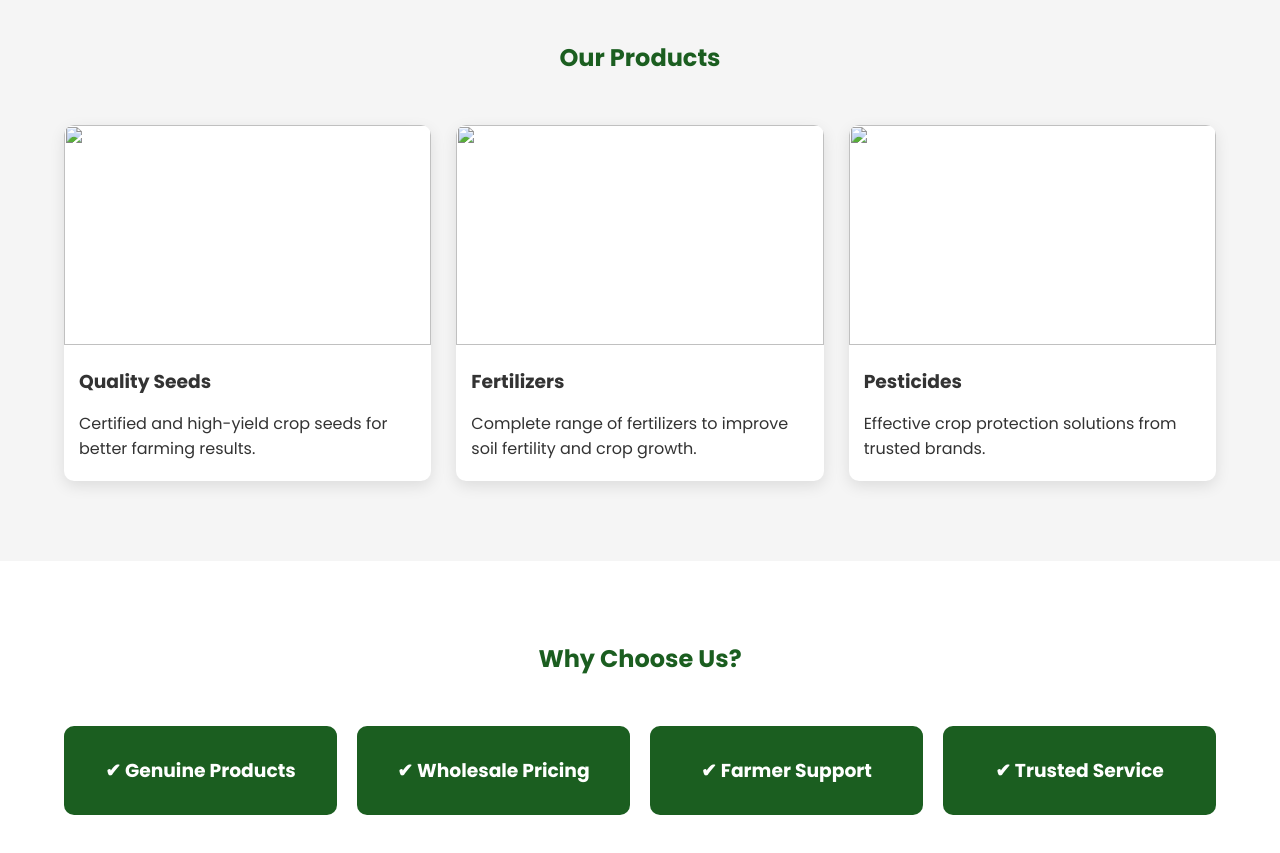
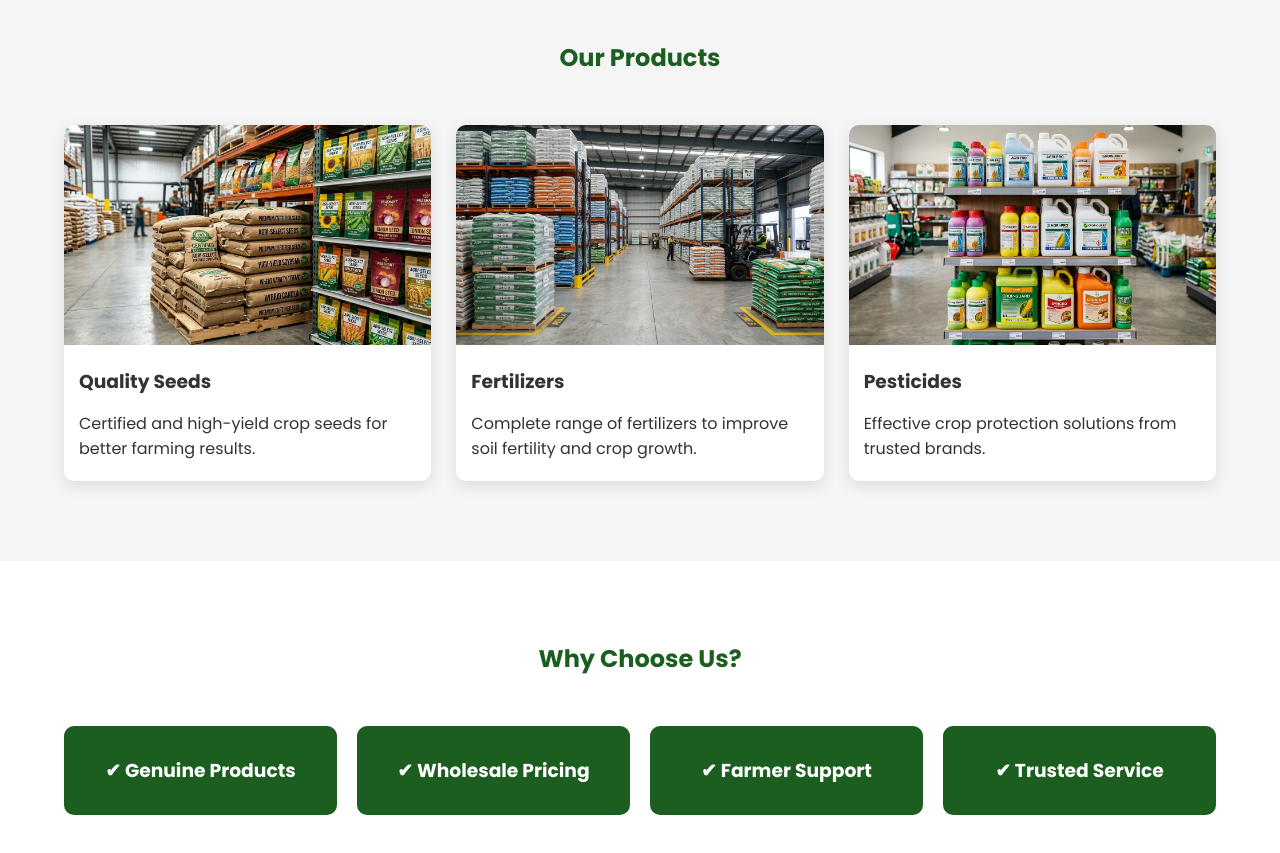
Before and after one commit to reenakrushisevakendra/.com, a plain HTML site: page index.html in a window 1280 px wide. Shown: the part 1300-2153 px from the top of the page. Drawn offline with Linux system fonts and the light colour scheme; files whose address does not match are found by name.

Commit message:
Update index.html

```diff
--- a/index.html
+++ b/index.html
@@ -93,19 +93,19 @@
             <div class="service-grid">
 
                 <div class="card">
-                    <img src="images/seeds.jpeg" alt="">
+                    <img src="seeds.jpeg" alt="">
                     <h3>Quality Seeds</h3>
                     <p>Certified and high-yield crop seeds for better farming results.</p>
                 </div>
 
                 <div class="card">
-                    <img src="images/fertilizer.jpeg" alt="">
+                    <img src="fertilizer.jpeg" alt="">
                     <h3>Fertilizers</h3>
                     <p>Complete range of fertilizers to improve soil fertility and crop growth.</p>
                 </div>
 
                 <div class="card">
-                    <img src="images/pesticide.jpeg" alt="">
+                    <img src="pesticide.jpeg" alt="">
                     <h3>Pesticides</h3>
                     <p>Effective crop protection solutions from trusted brands.</p>
                 </div>
```
